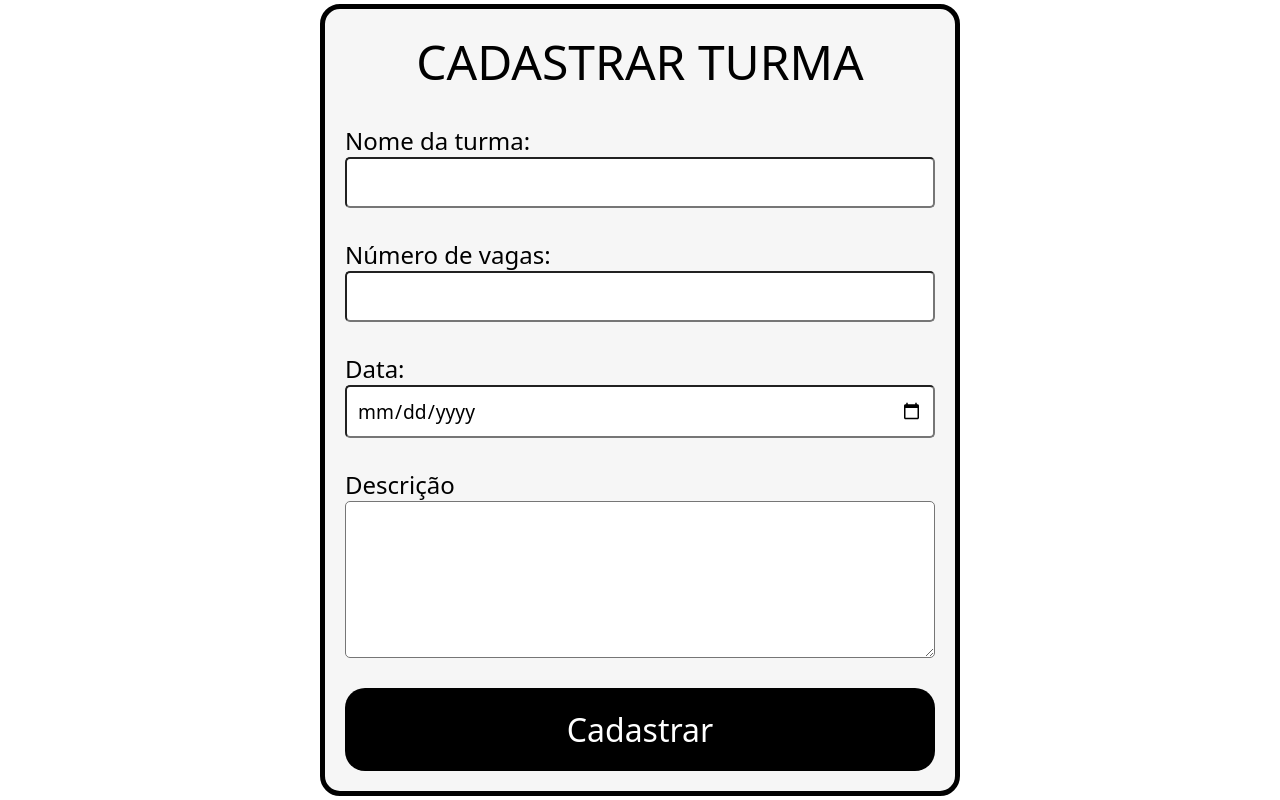
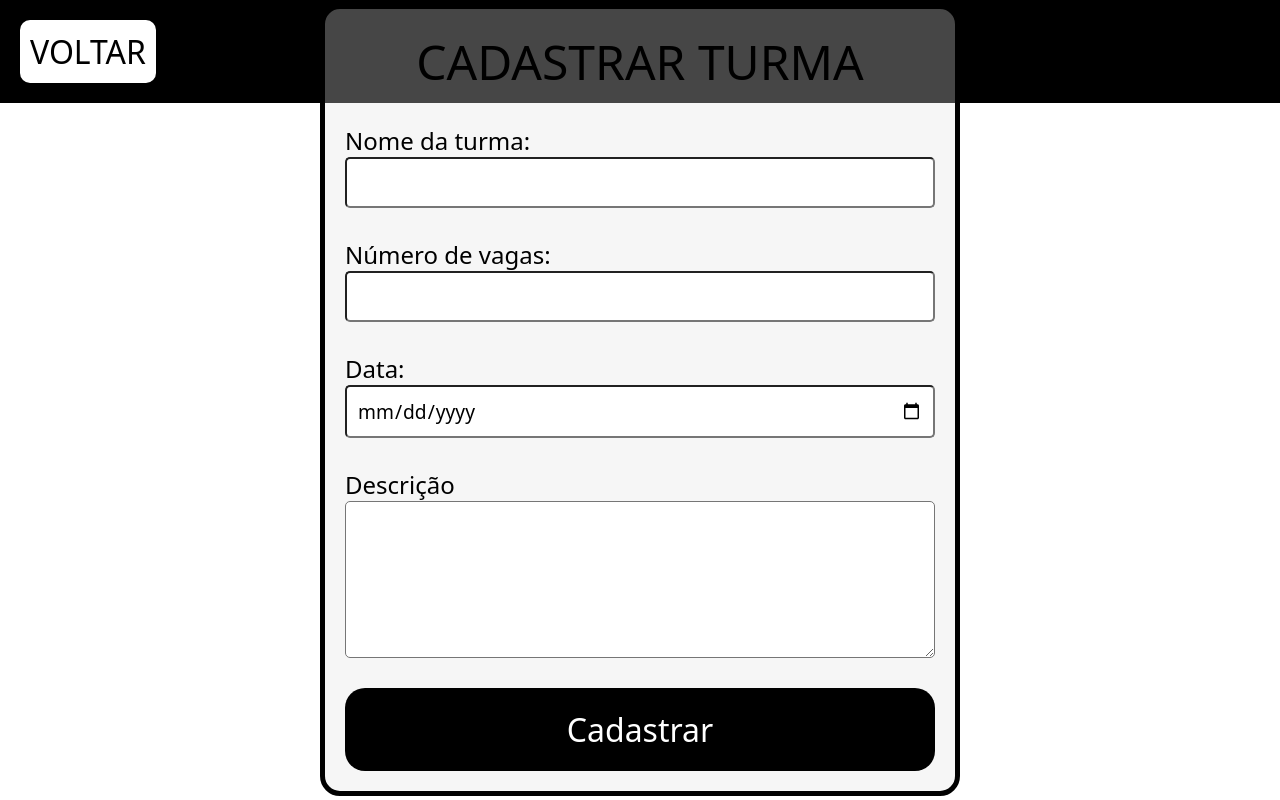
Before and after one commit to RomuuloGoncalves/gerenciamento_escola, a PHP site: page /pages/cadastroTurma.php in a window 1280 px wide. Run offline with PHP 8.4, Linux system fonts and the light colour scheme.

Commit message:
header voltar

```diff
--- a/assets/style/cadastro.css
+++ b/assets/style/cadastro.css
@@ -1,11 +1,8 @@
-body{
+body {
     min-height: 100vh;
-    display: flex;
-    justify-content: center;
-    align-items: center;
 }
 
-.container{
+.container {
     width: 50%;
     background-color: rgba(224, 224, 224, 0.308);
     padding: 20px;
@@ -15,40 +12,46 @@ body{
     flex-direction: column;
     justify-content: center;
     align-items: center;
+
+    position: absolute;
+    top: 50%;
+    left: 50%;
+    transform: translate(-50%, -50%);
 }
 
-#title{
+#title {
     font-size: 3rem;
     text-transform: uppercase;
 }
 
-form{
+form {
     width: 100%;
 }
 
-.campo{
+.campo {
     display: flex;
     flex-direction: column;
     margin: 30px 0;
 }
 
-label{
+.label_formulario {
     font-size: 1.5rem;
 }
 
-input, textarea{
+input,
+textarea {
     padding: 10px;
     font-size: 1.2rem;
     border-radius: 5px;
     outline: 0;
 }
 
-.erro{
+.erro {
     color: #ff0000;
     font-weight: 600;
 }
 
-button{
+button {
     width: 100%;
     background-color: #000000;
     color: #ffff;
--- /dev/null
+++ b/assets/style/header.css
@@ -0,0 +1,25 @@
+header{
+    background-color: black;
+    display: flex;
+    padding: 20px;
+}
+
+.voltar{
+    display: flex;
+    align-items: center;
+    justify-content: center;
+    background-color: #fff;
+    font-size: 2rem;
+    border-radius: 10px;
+    padding: 10px;
+}
+
+a{
+    color: #000000;
+    text-decoration: none;
+}
+
+a:hover, .voltar:hover, .voltar label:hover{
+    cursor: pointer;
+
+}
--- a/pages/cadastroTurma.php
+++ b/pages/cadastroTurma.php
@@ -13,33 +13,45 @@ session_unset(); // Limpa os erros após acessar os erros
     <meta name="viewport" content="width=device-width, initial-scale=1.0">
     <link rel="stylesheet" href="../assets/style/default.css">
     <link rel="stylesheet" href="../assets/style/cadastro.css">
+    <link rel="stylesheet" href="../assets/style/header.css">
+
     <title>Cadastrar Turma</title>
 </head>
 
 <body>
+    <header>
+        <div class="voltar">
+            <a href="../index.php">
+
+                <!-- <img src="../assets/imgs/voltar.png" alt="voltar"> -->
+                <label>VOLTAR</label>
+            </a>
+        </div>
+    </header>
+
     <div class="container">
         <div id="title">Cadastrar Turma</div>
         <form action="../functions/realizarCadastroTurma.php" method="POST">
             <div class="campo">
-                <label for="nome">Nome da turma:</label>
+                <label class="label_formulario" for="nome">Nome da turma:</label>
                 <input type="text" id="nome" name="nome" value="<?php echo isset($dados['nome']) ? $dados['nome'] : ''; ?>">
                 <span class="erro"><?php echo isset($erros['nome']) ? $erros['nome'] : ''; ?></span>
             </div>
 
             <div class="campo">
-                <label for="vagas">Número de vagas:</label>
+                <label class="label_formulario" for="vagas">Número de vagas:</label>
                 <input type="number" id="vagas" name="vagas" value="<?php echo isset($dados['vagas']) ? $dados['vagas'] : ''; ?>">
                 <span class="erro"><?php echo isset($erros['vagas']) ? $erros['vagas'] : ''; ?></span>
             </div>
 
             <div class="campo">
-                <label for="data">Data:</label>
+                <label class="label_formulario" for="data">Data:</label>
                 <input type="date" id="data" name="data" value="<?php echo isset($dados['data']) ? $dados['data'] : ''; ?>">
                 <span class="erro"><?php echo isset($erros['data']) ? $erros['data'] : ''; ?></span>
             </div>
 
             <div class="campo">
-                <label for="descricao">Descrição</label>
+                <label class="label_formulario" for="descricao">Descrição</label>
                 <textarea id="descricao" rows="5" name="descricao"><?php echo isset($dados['descricao']) ? $dados['descricao'] : ''; ?></textarea>
                 <span class="erro"><?php echo isset($erros['descricao']) ? $erros['descricao'] : ''; ?></span>
             </div>
```
Also changed, not shown: pages/cadastroAluno.php (+15 -3 lines), pages/consultarAlunos.php (+12 -0 lines), pages/consultarTurmas.php (+12 -0 lines), assets/imgs/voltar.png (added), diagramas/diagrama_entidades_relacionais.png, 1 other file.
